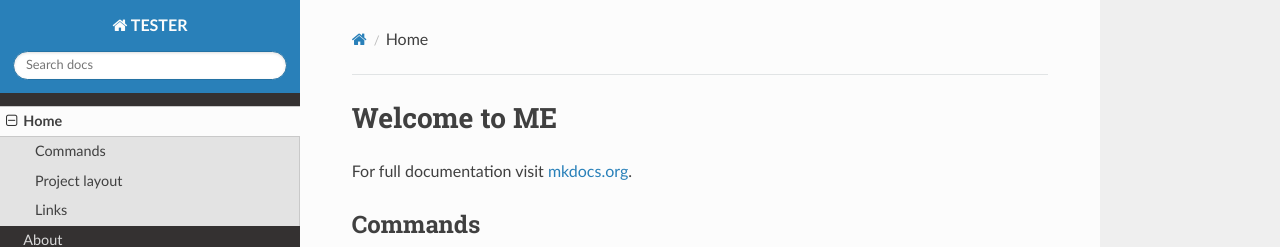
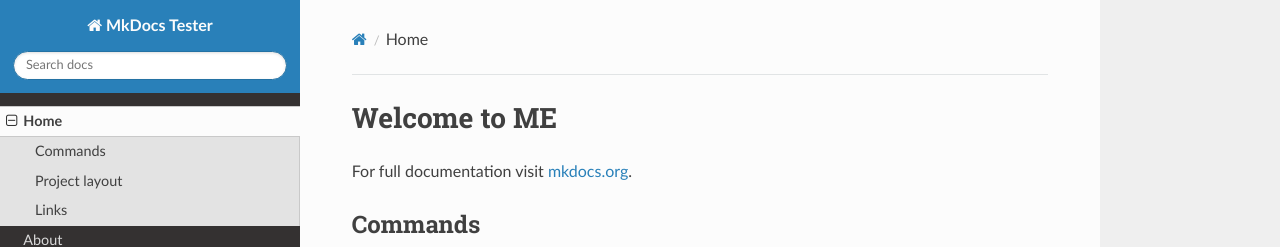
Before and after one commit to vrtass/tester, an MkDocs documentation site: the page built from docs/docs/index.md, in a window 1280 px wide. Shown: the top 247 px of the page. Built offline with MkDocs 1.6.1, drawn with Linux system fonts in a browser that asks for light colours; nearby versions of some CDN libraries.

Commit message:
modified:   mkdocs.yml

```diff
--- a/docs/mkdocs.yml
+++ b/docs/mkdocs.yml
@@ -1,4 +1,4 @@
-site_name: TESTER
+site_name: MkDocs Tester
 nav:
   - Home: index.md
   - About: about.md
```
